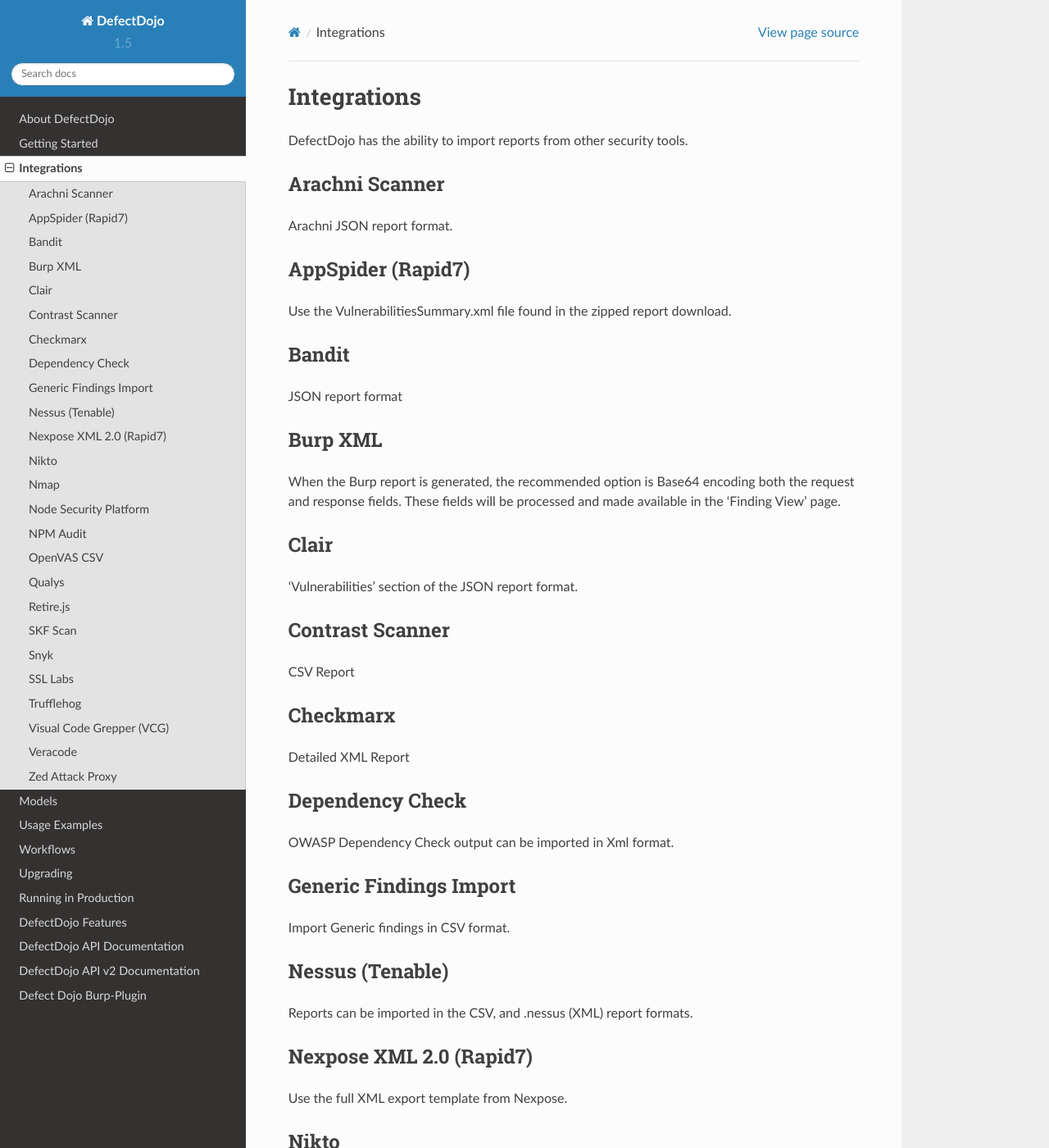
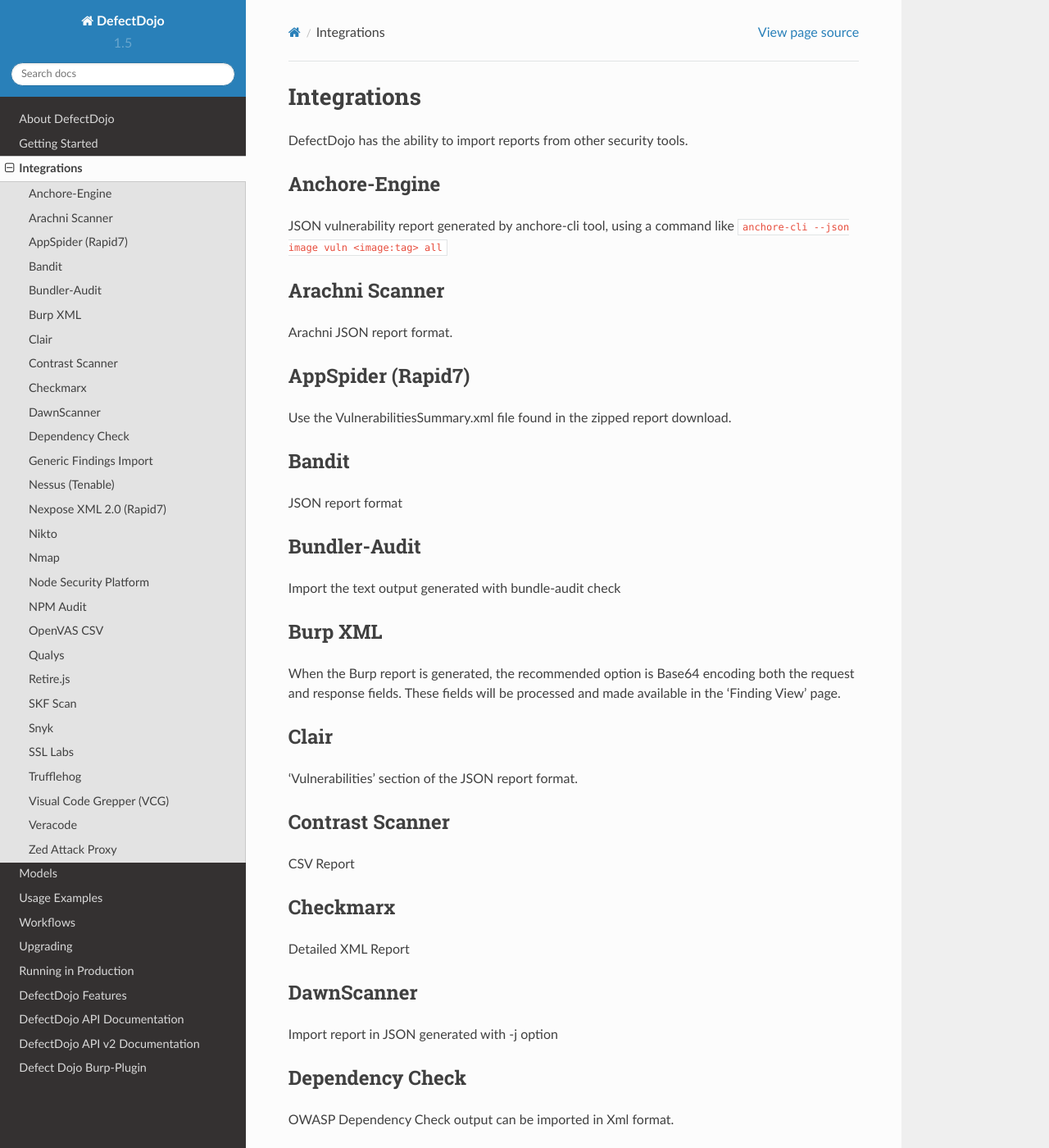
Before and after one commit to DefectDojo/Documentation, a Sphinx documentation site: the page built from docs/integrations.rst, in a window 1280 px wide and 1400 px high. Shown: the whole window at 82% size. Built offline with Sphinx 7.4.7 and the Read the Docs theme 2.0.0, drawn with Linux system fonts in a browser that asks for light colours.

Commit message:
Update integrations.rst

```diff
--- a/docs/integrations.rst
+++ b/docs/integrations.rst
@@ -2,6 +2,10 @@
 ============
 
 DefectDojo has the ability to import reports from other security tools.
+
+Anchore-Engine
+---------------
+JSON vulnerability report generated by anchore-cli tool, using a command like ``anchore-cli --json image vuln <image:tag> all``
 
 Arachni Scanner
 ---------------
@@ -14,6 +18,10 @@
 Bandit
 ------
 JSON report format
+
+Bundler-Audit
+-------------
+Import the text output generated with bundle-audit check
 
 Burp XML
 --------
@@ -31,10 +39,13 @@
 ---------
 Detailed XML Report
 
+DawnScanner
+-----------
+Import report in JSON generated with -j option
+
 Dependency Check
 ----------------
 OWASP Dependency Check output can be imported in Xml format.
-
 
 Generic Findings Import
 -----------------------
```
